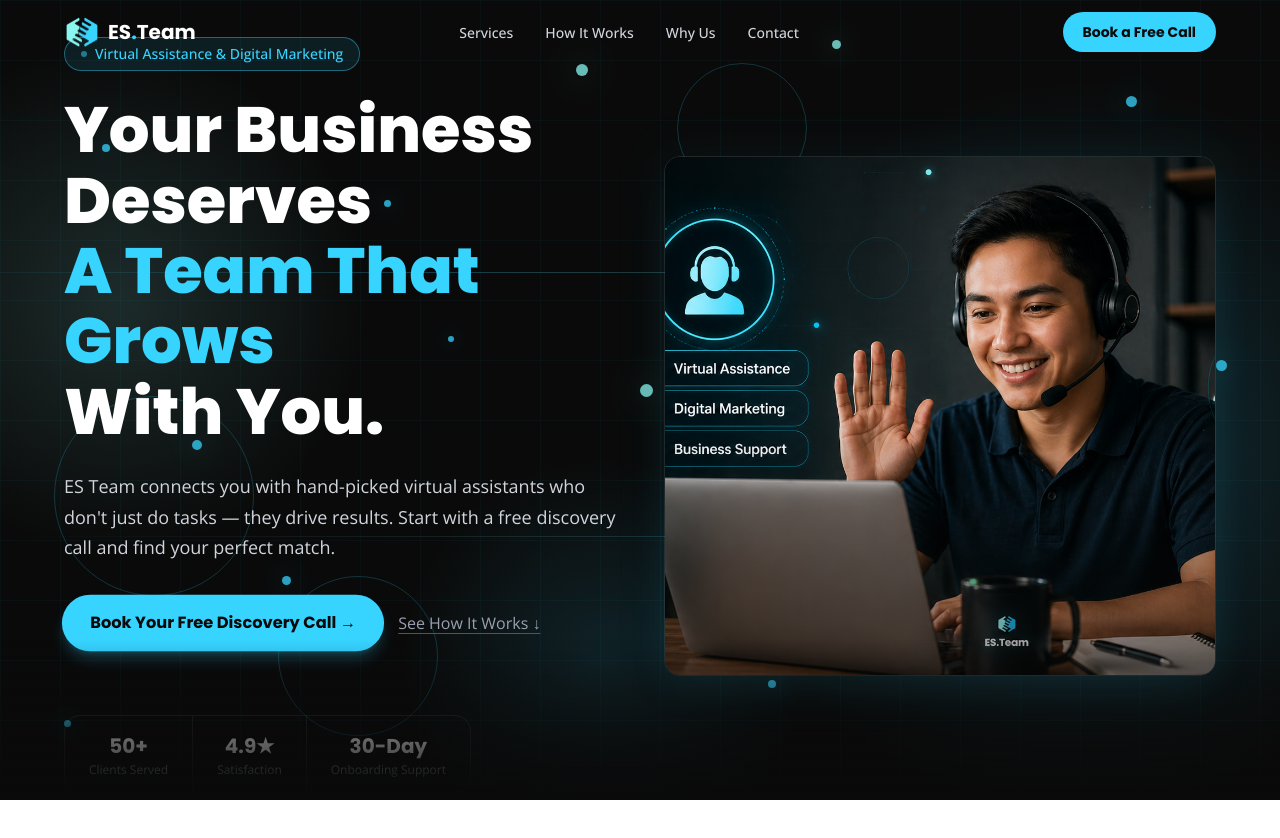
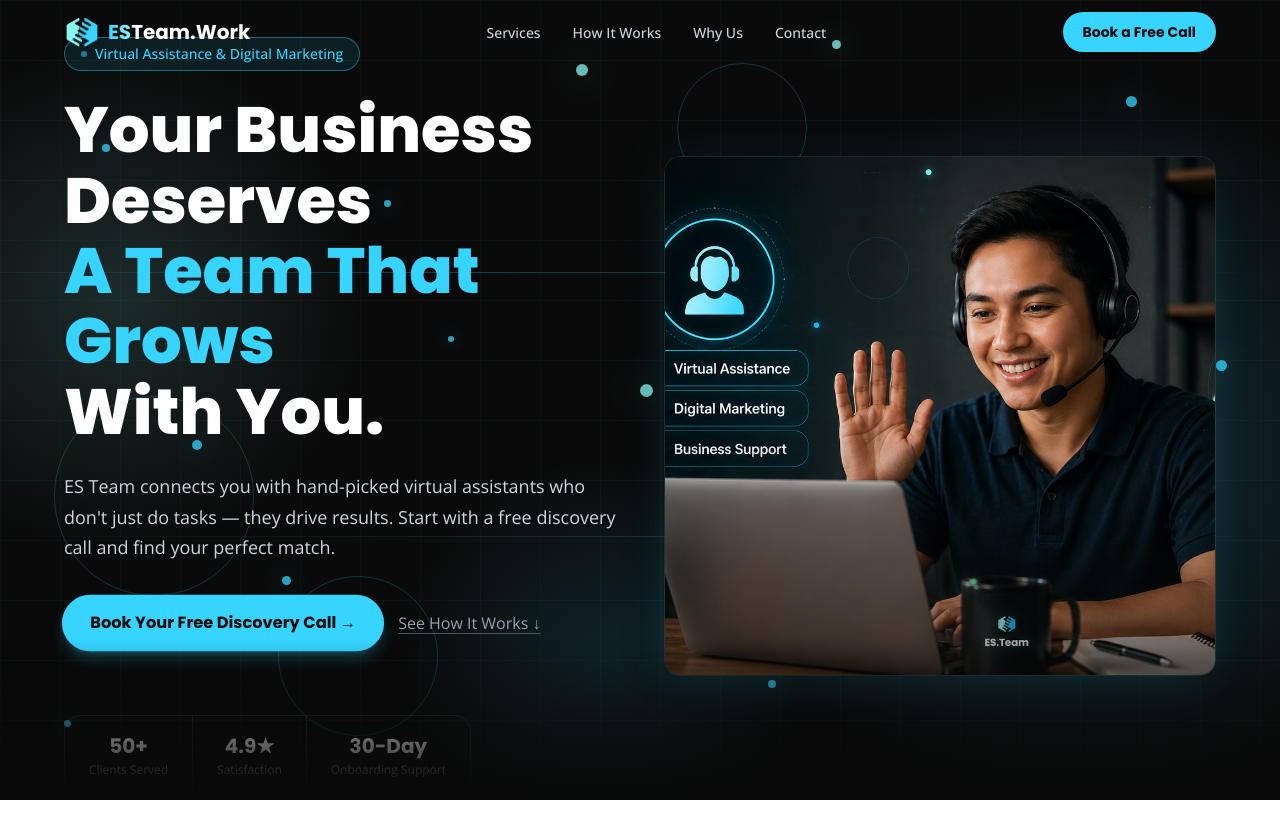
Before and after one commit to christianstellarxx-lpz/ES-Team-website, a Next.js app: page / in a window 1280 px wide. Shown: the top 838 px of the page. Built offline with nearby package versions, Linux system fonts and the light colour scheme.

Commit message:
modified:   components/Navbar.tsx

```diff
--- a/components/Navbar.tsx
+++ b/components/Navbar.tsx
@@ -44,8 +44,9 @@ export default function Navbar() {
             className="object-contain"
             priority
           />
-          <span className="font-heading font-bold text-xl text-white">
-            ES<span className="text-brand-blue">.</span>Team
+          <span className="font-heading font-bold text-xl">
+            <span className="bg-gradient-to-r from-brand-blue to-brand-aqua bg-clip-text text-transparent">ES</span>
+            <span className="text-white">Team.Work</span>
           </span>
         </Link>
 
```
